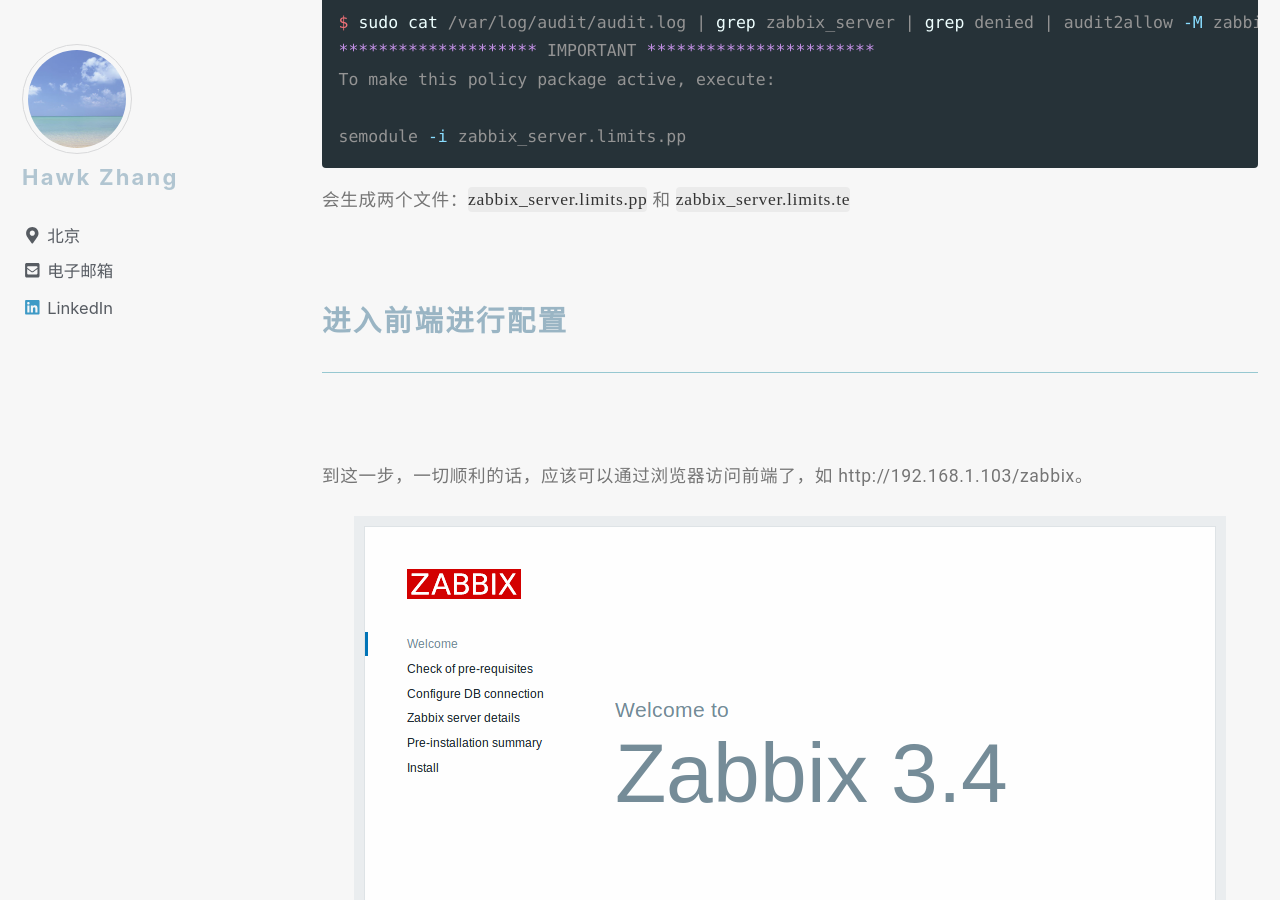
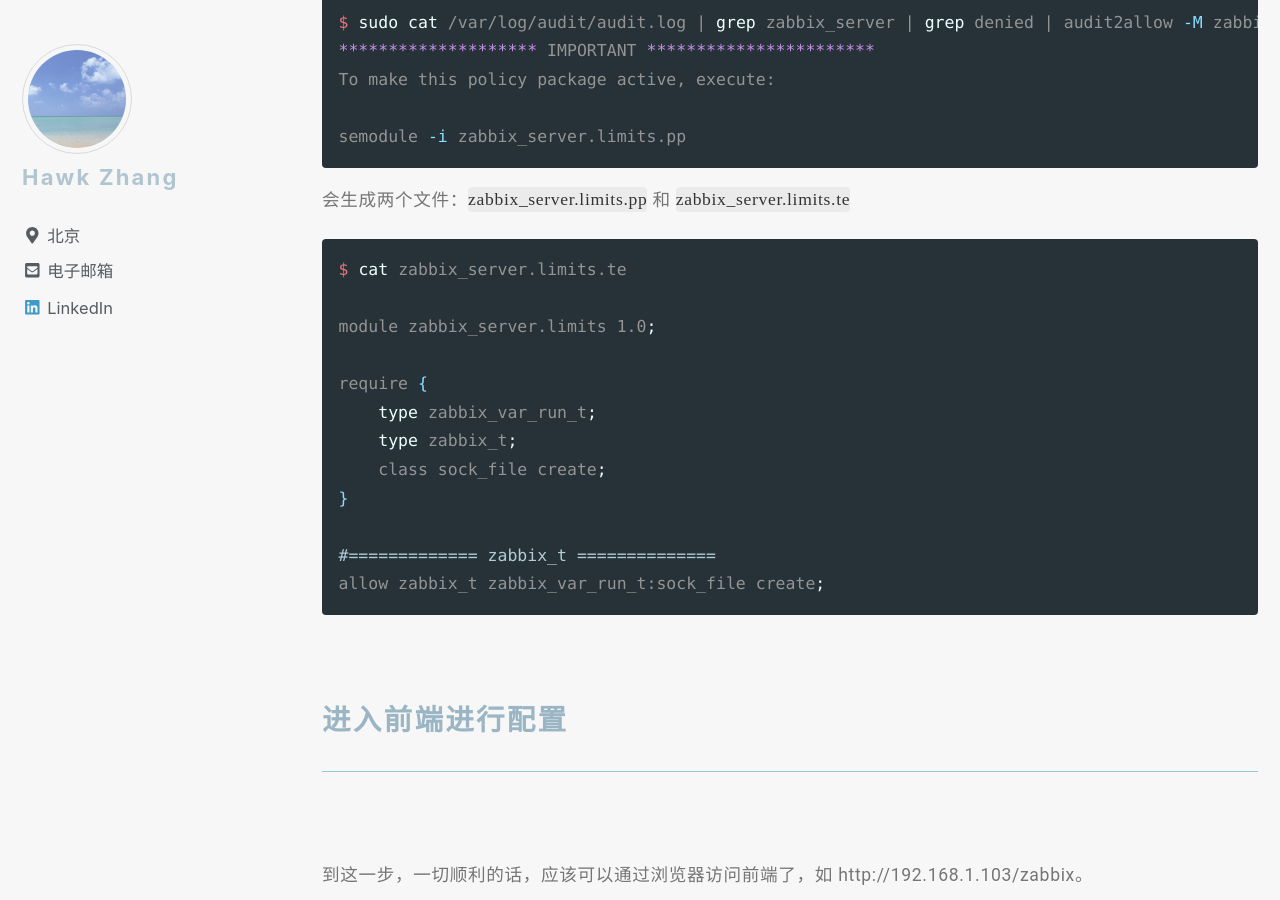
Before and after one commit to narru888/linotes_note, a Jekyll site: the page built from _posts/monitor/zabbix/2018-01-01-zabbix.basic.md, in a window 1280 px wide and 900 px high, scrolled down 13201 px. Built offline with Jekyll 4.4.1, drawn with Linux system fonts in a browser that asks for light colours; nearby versions of some CDN libraries; a script that is not in the unit is left out.

Commit message:
update on 2018-10-18 15:23:02 CST

````diff
--- a/_posts/monitor/zabbix/2018-01-01-zabbix.basic.md
+++ b/_posts/monitor/zabbix/2018-01-01-zabbix.basic.md
@@ -420,6 +420,27 @@ semodule -i zabbix_server.limits.pp
 
 会生成两个文件：`zabbix_server.limits.pp` 和 `zabbix_server.limits.te`
 
+```bash
+$ cat zabbix_server.limits.te
+
+module zabbix_server.limits 1.0;
+
+require {
+    type zabbix_var_run_t;
+    type zabbix_t;
+    class sock_file create;
+}
+
+#============= zabbix_t ==============
+allow zabbix_t zabbix_var_run_t:sock_file create;
+```
+
+
+
+
+
+
+
 
 
 
````
